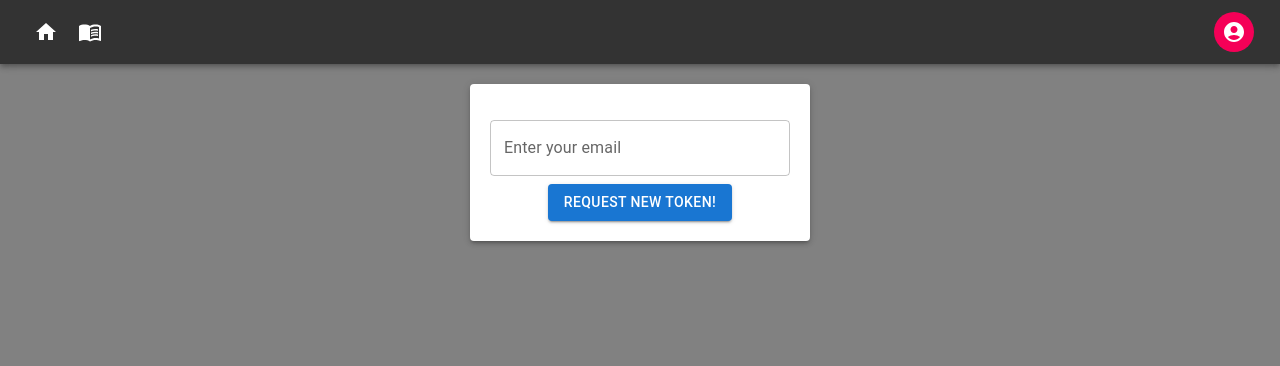
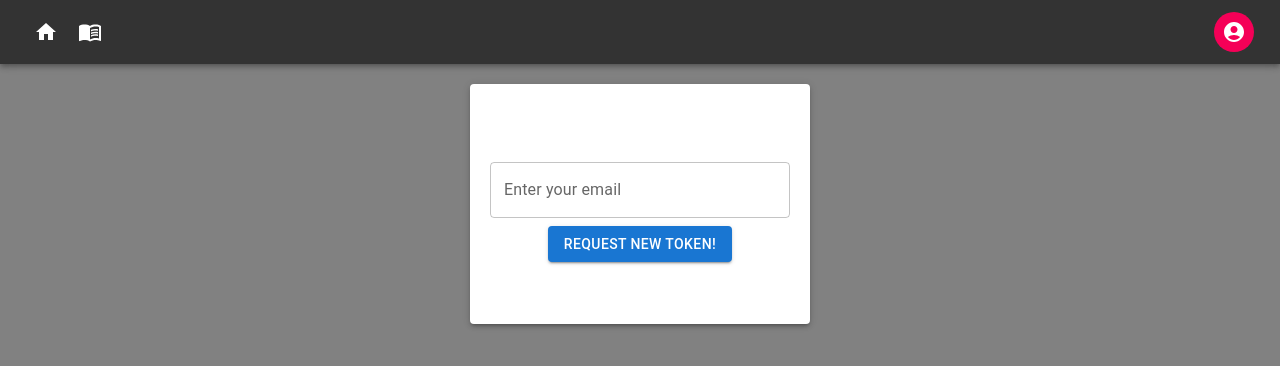
Before and after one commit to JPelter/patel-janvi-pets, a React (Create React App) app in the folder react-frontend/: page /account in a window 1280 px wide. Shown: the top 366 px of the page. Built offline with nearby package versions, Linux system fonts and the light colour scheme; no server answers.

Commit message:
account flow complete with reset

```diff
--- a/react-frontend/src/Account.js
+++ b/react-frontend/src/Account.js
@@ -1,19 +1,24 @@
 import React from 'react';
 import axios from 'axios';
 
-import { Paper, TextField, Button } from '@mui/material';
+import { Paper, TextField, Button, Stack } from '@mui/material';
+
 
 axios.defaults.withCredentials = true;
+
 function UnauthenticatedComponent(props) {
     const [email, setEmail] = React.useState('');
     const [token, setToken] = React.useState('');
     const [emailSubmitted, setEmailSubmitted] = React.useState(false);
+    const [tokenSubmitted, setTokenSubmitted] = React.useState(false);
+    const [resetPanel, setResetPanel] = React.useState(false); // State to control the reset panel
 
     const handleSubmitEmail = async (e) => {
+        setEmailSubmitted(true);
         e.preventDefault();
         try {
             const response = await axios.post(`${process.env.REACT_APP_API_TOKEN_EMAIL}`, {
-                email: email // Assign email to the 'email' key in the data object
+                email: email
             }, {
                 headers: {
                     'Content-Type': 'application/json'
@@ -23,14 +28,14 @@ function UnauthenticatedComponent(props) {
         } catch (error) {
             console.error('Error sending token email request:', error);
         }
-        setEmailSubmitted(true); // Show token input after email submission
     };
 
     const handleSubmitToken = async (e) => {
+        setTokenSubmitted(true);
         e.preventDefault();
         try {
             const response = await axios.post(`${process.env.REACT_APP_API_TOKEN_EXCHANGE}`, {
-                email: email, // Assign email to the 'email' key in the data object
+                email: email,
                 login_token: token
             }, {
                 headers: {
@@ -40,13 +45,22 @@ function UnauthenticatedComponent(props) {
             console.log('Token exchanged for session cookie:', response.data);
             props.setAuthenticated(true);
         } catch (error) {
-            console.error('Error sending token email request:', error);
+            console.error('Error exchanging token for session cookie:', error);
         }
+    };
+
+    const handleReset = () => {
+        setEmail('');
+        setToken('');
+        setEmailSubmitted(false);
+        setTokenSubmitted(false);
+        setResetPanel(false);
     };
 
     return (
         <div style={{ textAlign: 'center' }}>
-            <Paper elevation={3} style={{ padding: '20px', margin: '20px', maxWidth: '300px'}}>
+            <Paper elevation={3} style={{ padding: '20px', margin: '20px', width: "300px", height:"200px"}} component={Stack} direction="column" justifyContent="center">
+                {!emailSubmitted && (
                     <form onSubmit={handleSubmitEmail}>
                         <TextField
                             type="email"
@@ -61,8 +75,9 @@ function UnauthenticatedComponent(props) {
                             Request New Token!
                         </Button>
                     </form>
+                )}
 
-                {emailSubmitted && (
+                {emailSubmitted && !tokenSubmitted && (
                     <form onSubmit={handleSubmitToken}>
                         <TextField
                             type="text"
@@ -77,6 +92,14 @@ function UnauthenticatedComponent(props) {
                             Submit Login Token!
                         </Button>
                     </form>
+                )}
+
+                {tokenSubmitted && !props.authenticated && (
+                    <div>
+                        <Button onClick={handleReset} variant="contained" color="secondary">
+                            Reset!
+                        </Button>
+                    </div>
                 )}
             </Paper>
         </div>
```
Lines whose indentation alone changed are shown as unchanged.
